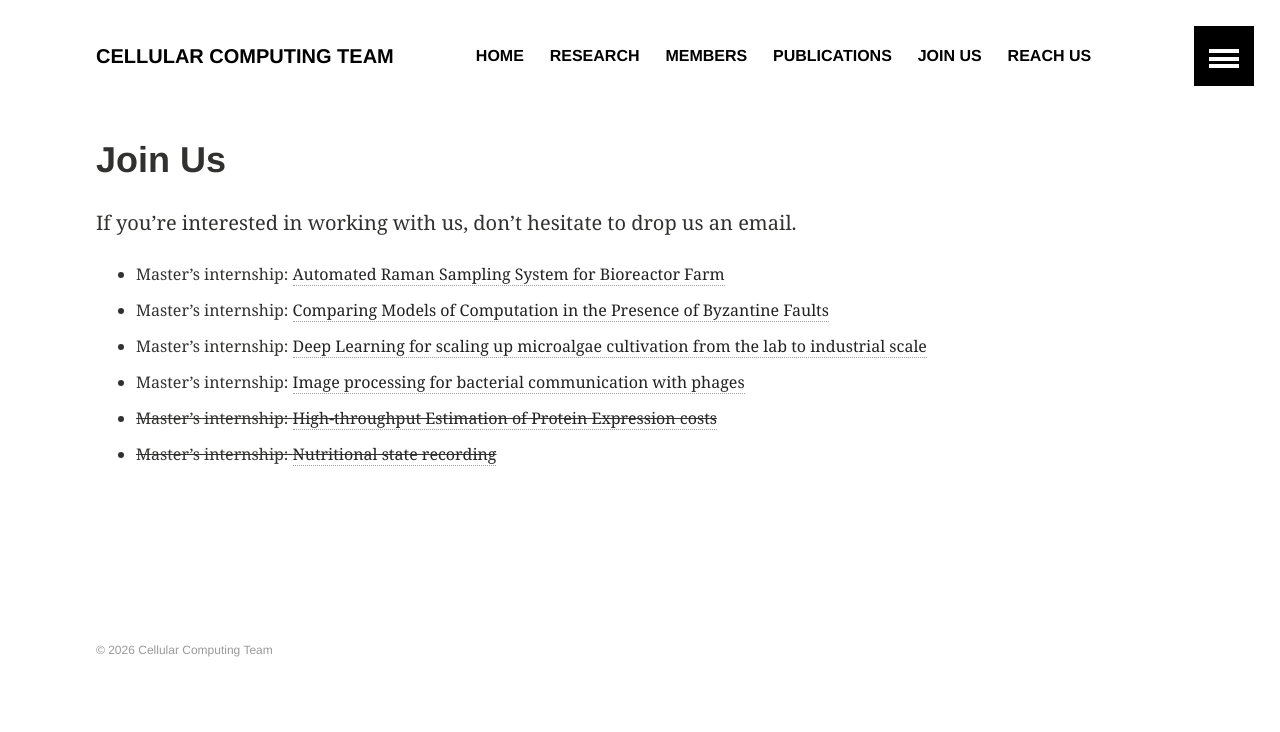
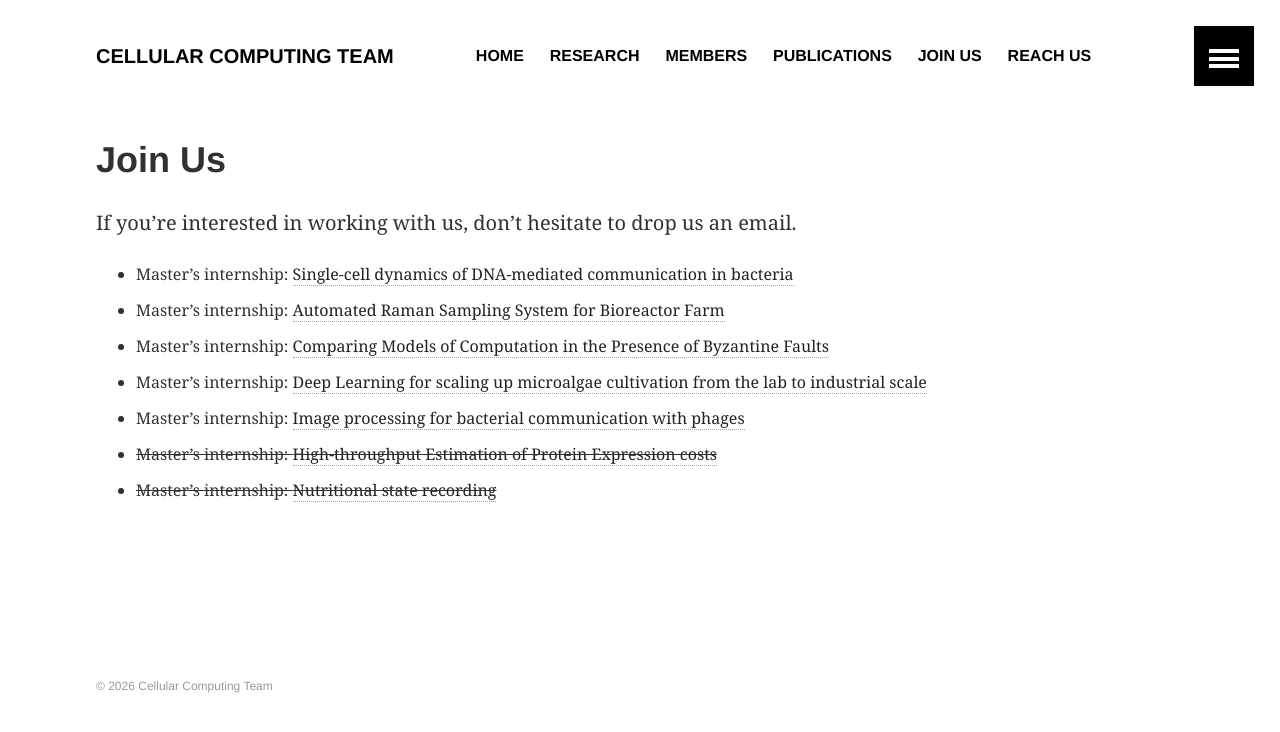
Before and after one commit to ROBACON/team-website, a Jekyll site: the page built from joinus.md, in a window 1280 px wide. Shown: the top 732 px of the page. Built offline with Jekyll 4.4.1, drawn with Linux system fonts in a browser that asks for light colours.

Commit message:
Update joinus.md

```diff
--- a/joinus.md
+++ b/joinus.md
@@ -7,7 +7,7 @@
 If you're interested in working with us, don't hesitate to drop us an email.
 
 <!--## Current Opportunities-->
-
+* Master's internship: [Single-cell dynamics of DNA-mediated communication in bacteria](/positions/M1_M2 Research internship 2026-2027.pdf)
 * Master's internship: [Automated Raman Sampling System for Bioreactor Farm](/positions/2026/LMF-bioreactors.pdf)
 * Master's internship: [Comparing Models of Computation in the Presence of Byzantine Faults](/positions/2026/LMF-comparing-models.pdf)
 * Master's internship: [Deep Learning for scaling up microalgae cultivation from the lab to industrial scale](/positions/2026/LMF-scaling-ai.pdf)
```
